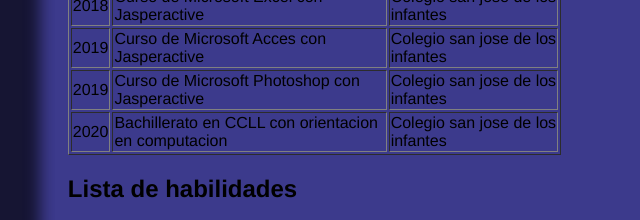
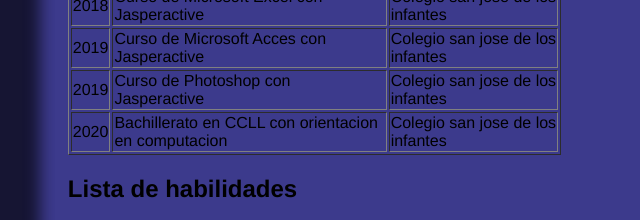
Before and after one commit to DominicRuano/IPC2_Practica2_202200075, a plain HTML site: page index.html in a window 1280 px wide. Shown: the part 768-988 px from the top of the page, 193-833 px from the left. Drawn offline with Linux system fonts and the light colour scheme.

Commit message:
areglo tabla

```diff
--- a/index.html
+++ b/index.html
@@ -66,7 +66,7 @@
                 </tr>
                 <tr>
                     <td>2019</td>
-                    <td>Curso de Microsoft Photoshop con Jasperactive</td>
+                    <td>Curso de Photoshop con Jasperactive</td>
                     <td>Colegio san jose de los infantes</td>
                 </tr>
                 <tr>
```
